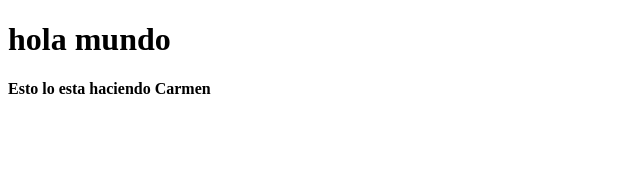
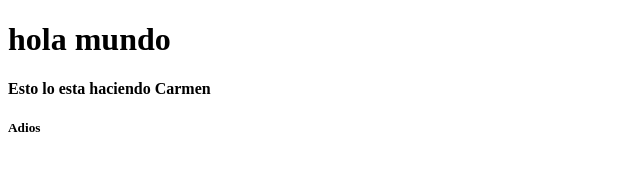
Before and after one commit to cvega-codeko/prueba-git, a plain HTML site: page index.html in a window 1280 px wide. Shown: the full height of the page, 0-640 px from the left. Drawn offline with Linux system fonts and the light colour scheme.

Commit message:
cambiando2 el index.html

```diff
--- a/index.html
+++ b/index.html
@@ -9,5 +9,6 @@
 <body>
     <h1>hola mundo</h1>
     <h4>Esto lo esta haciendo Carmen</h4>
+    <h5>Adios</h5>
 </body>
 </html>
```
